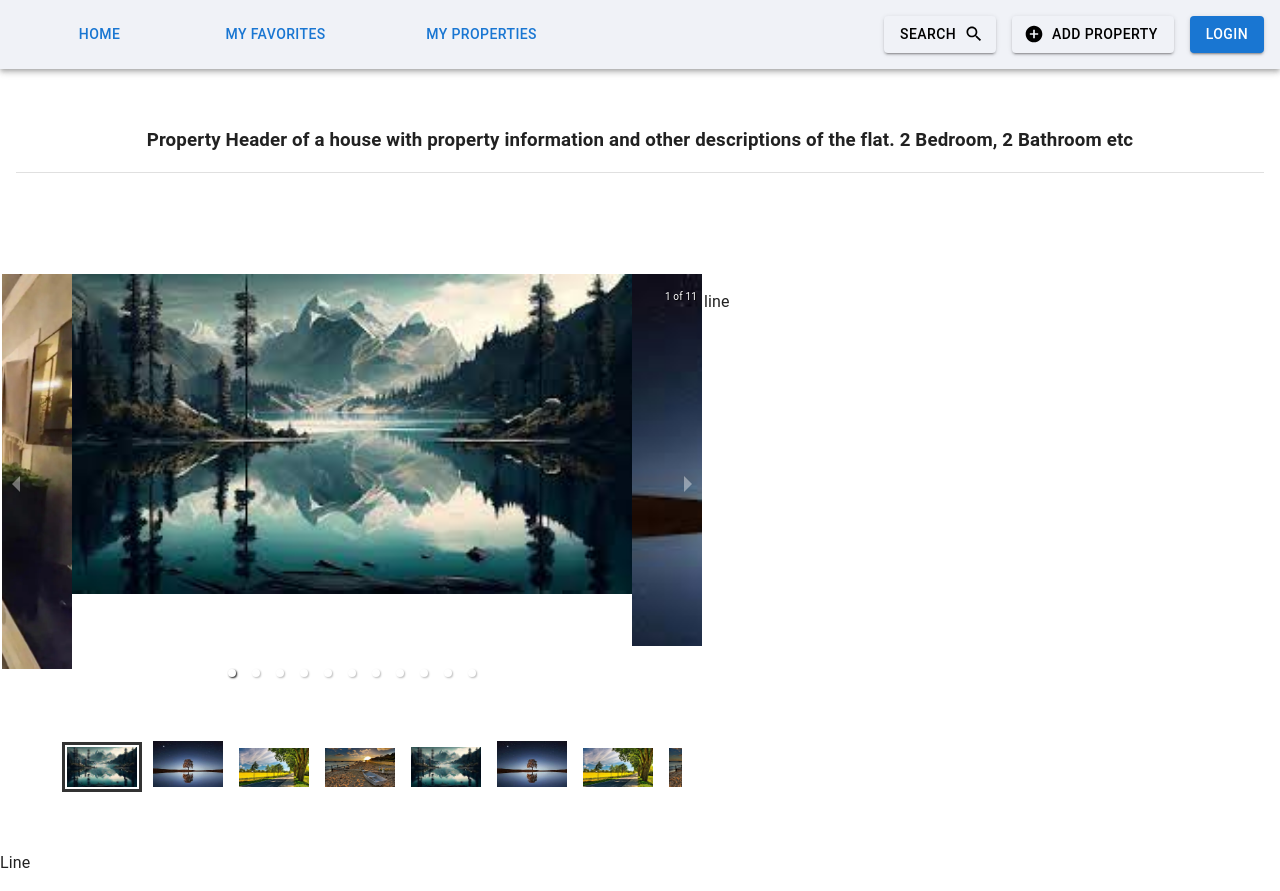
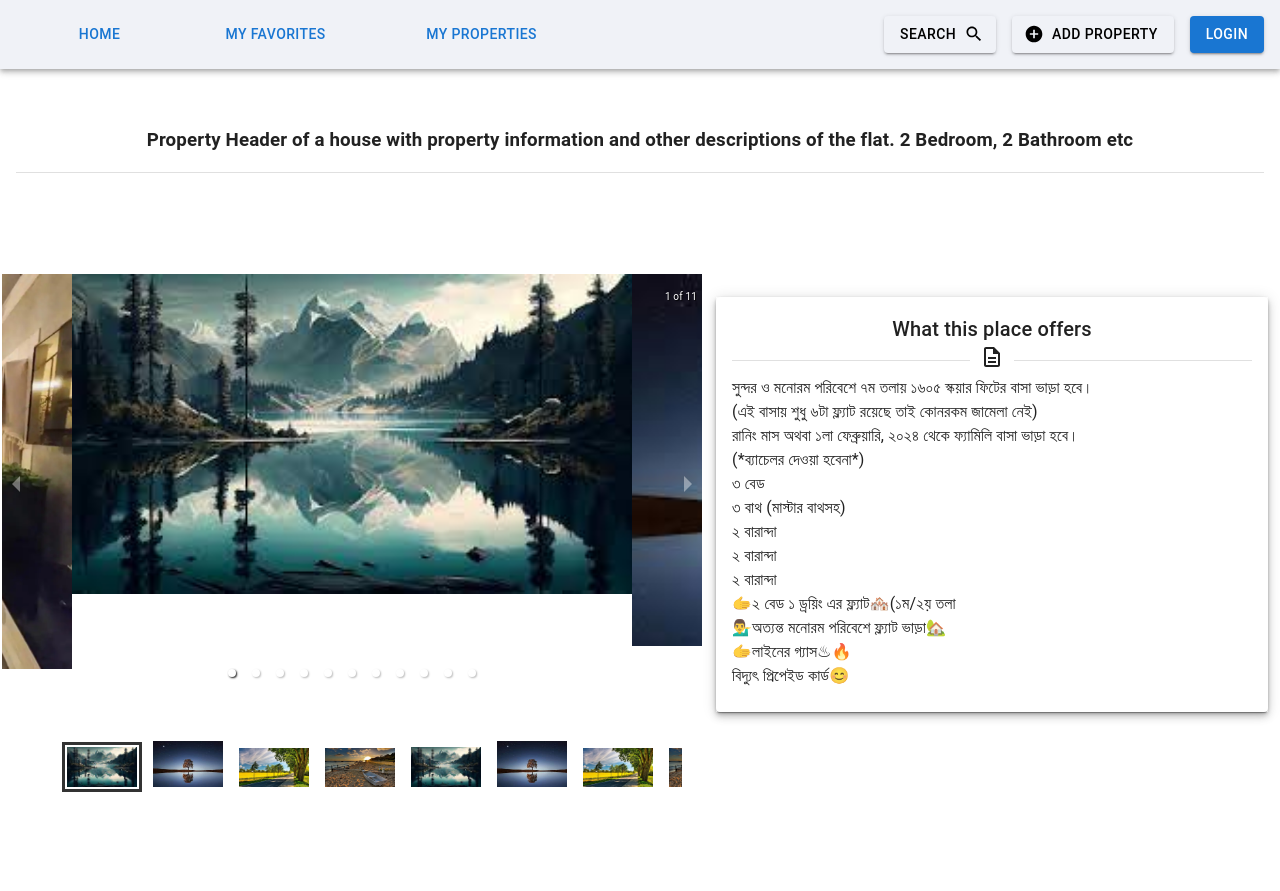
Before and after one commit to nazmuShakib/FrontEnd, a React (Vite) app: page /property in a window 1280 px wide. After the commit the page ends 835 px from the top, so only its background shows below. Built offline with nearby package versions, Linux system fonts and the light colour scheme.

Commit message:
adjust image section with description; put them in same file for ease of work

```diff
--- a/src/components/Property.jsx
+++ b/src/components/Property.jsx
@@ -2,8 +2,8 @@ import {
 	Box,
 	Divider,
 } from '@mui/material'
-import ImageSlider from './Utility/ImageSlider'
 import PropertyHeader from './Utility/PropertyHeader'
+import ImagesAndDescription from './Utility/ImagesAndDescription'
 
 // Basic image slider
 // TODO change the left and right slider arrows
@@ -13,47 +13,7 @@ export default function ImageGallery() {
 		<Box component="div">
 			<PropertyHeader />
 			<Divider variant="middle" />
-			<Box
-				component="div"
-				width="100%"
-				paddingTop="23.33%"
-				// 30 : 7 aspect ratio
-				position="relative"
-				sx={{
-					display: 'block',
-					'@media only screen and (min-width: 430px)': {
-						width: '90%',
-						paddingTop: '19.33%',
-						margin: 'auto',
-					},
-					'@media only screen and (min-width: 600px)': {
-						width: '90%',
-						paddingTop: '15.33%',
-					},
-					'@media only screen and (min-width: 768px)': {
-						width: '60%',
-						paddingTop: '12.0%',
-						display: 'flex',
-						margin: '0',
-					},
-					'@media only screen and (min-width: 968px)': {
-						width: '55%',
-						paddingTop: '9.833%',
-					},
-					'@media only screen and (min-width: 1168px)': {
-						width: '55%',
-						paddingTop: '7.833%',
-					},
-					'@media only screen and (min-width: 1368px)': {
-						width: '55%',
-						paddingTop: '5.833%',
-					},
-				}}
-			>
-				<ImageSlider />
-				<p>line</p>
-			</Box>
-			<p>Line</p>
+			<ImagesAndDescription />
 		</Box>
 	)
 }
--- a/src/components/Utility/ImageSlider.jsx
+++ b/src/components/Utility/ImageSlider.jsx
@@ -26,7 +26,7 @@ const images = [
 	I,
 ]
 
-export default function ImageSlider() {
+function CarouselSlider() {
 	return (
 		<Box sx={{
 			width: '100%',
@@ -52,3 +52,46 @@ export default function ImageSlider() {
 		</Box>
 	)
 }
+export default function ImageSlider() {
+	return (
+		<Box
+			component="div"
+			width="100%"
+			paddingTop="23.33%"
+			// 30 : 7 aspect ratio
+			position="relative"
+			sx={{
+				display: 'block',
+				'@media only screen and (min-width: 430px)': {
+					width: '90%',
+					paddingTop: '19.33%',
+					margin: 'auto',
+				},
+				'@media only screen and (min-width: 600px)': {
+					width: '90%',
+					paddingTop: '15.33%',
+				},
+				'@media only screen and (min-width: 768px)': {
+					width: '60%',
+					paddingTop: '12.0%',
+					display: 'flex',
+					margin: 0,
+				},
+				'@media only screen and (min-width: 968px)': {
+					width: '55%',
+					paddingTop: '9.833%',
+				},
+				'@media only screen and (min-width: 1168px)': {
+					width: '55%',
+					paddingTop: '7.833%',
+				},
+				'@media only screen and (min-width: 1368px)': {
+					width: '55%',
+					paddingTop: '5.833%',
+				},
+			}}
+		>
+			<CarouselSlider />
+		</Box>
+	)
+}
--- /dev/null
+++ b/src/components/Utility/ImagesAndDescription.jsx
@@ -0,0 +1,37 @@
+import { Box } from '@mui/material'
+import ImageSlider from './ImageSlider'
+import PlaceDescription from './PlaceDescription'
+
+export default function ImagesAndDescription() {
+	return (
+		<Box
+			sx={{
+				display: 'block',
+				'@media (min-width: 768px)': {
+					display: 'flex',
+				},
+			}}
+		>
+			<ImageSlider />
+			<Box
+				display="none"
+				sx={{
+					'@media (min-width: 768px)': {
+						display: 'flex',
+						margin: 0.75,
+					},
+				}}
+			/>
+			<PlaceDescription />
+			<Box
+				display="none"
+				sx={{
+					'@media (min-width: 768px)': {
+						display: 'flex',
+						marginLeft: 1.5,
+					},
+				}}
+			/>
+		</Box>
+	)
+}
--- /dev/null
+++ b/src/components/Utility/PlaceDescription.jsx
@@ -0,0 +1,57 @@
+import {
+	Card,
+	CardContent,
+	Typography,
+	Box,
+	Divider,
+} from '@mui/material'
+import { DescriptionOutlined } from '@mui/icons-material'
+
+export default function PlaceDescription() {
+	return (
+		<Box sx={{
+			margin: 'auto',
+			width: '100%',
+			boxShadow: 5,
+		}}
+		>
+			<Card>
+				<CardContent>
+					<Typography component="h1" variant="h6" textAlign="center">What this place offers</Typography>
+					<Divider><DescriptionOutlined /></Divider>
+					<Typography component="section" variant="span">
+						সুন্দর ও মনোরম পরিবেশে ৭ম তলায় ১৬০৫ স্কয়ার ফিটের বাসা ভাড়া হবে।
+					</Typography>
+					<Typography component="section" variant="span">
+						(এই বাসায় শুধু ৬টা ফ্ল্যাট রয়েছে তাই কোনরকম জামেলা নেই)
+					</Typography>
+					<Typography component="section" variant="span">
+						রানিং মাস অথবা ১লা ফেব্রুয়ারি, ২০২৪ থেকে ফ্যামিলি বাসা ভাড়া হবে।
+					</Typography>
+					<Typography component="section" variant="span">
+						(*ব্যাচেলর দেওয়া হবেনা*)
+					</Typography>
+					<Typography component="section" variant="span">
+						৩ বেড
+					</Typography>
+					<Typography component="section" variant="span">
+						৩ বাথ (মাস্টার বাথসহ)
+					</Typography>
+					<Typography component="section" variant="span">
+						২ বারান্দা
+					</Typography>
+					<Typography component="section" variant="span">
+						২ বারান্দা
+					</Typography>
+					<Typography component="section" variant="span">
+						২ বারান্দা
+					</Typography>
+					<Typography component="section" variant="span">🫱২ বেড ১ ড্রয়িং এর ফ্ল্যাট🏘️(১ম/২য় তলা</Typography>
+					<Typography component="section" variant="span">💁‍♂️অত্যন্ত মনোরম পরিবেশে ফ্ল্যাট ভাড়া🏡</Typography>
+					<Typography component="section" variant="span">🫱লাইনের গ্যাস♨🔥</Typography>
+					<Typography component="section" variant="span">বিদ্যুৎ প্রিপেইড কার্ড😊</Typography>
+				</CardContent>
+			</Card>
+		</Box>
+	)
+}
```
